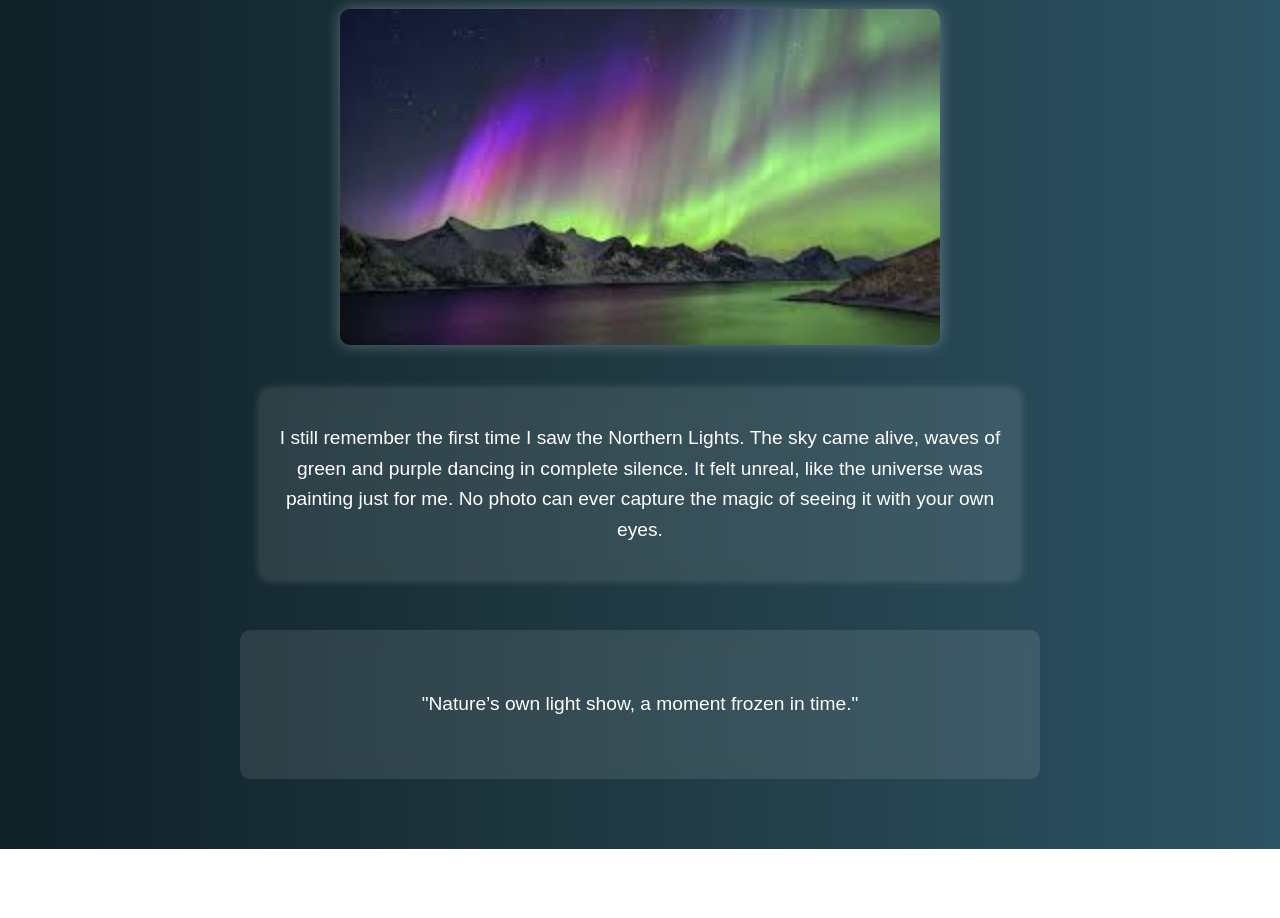
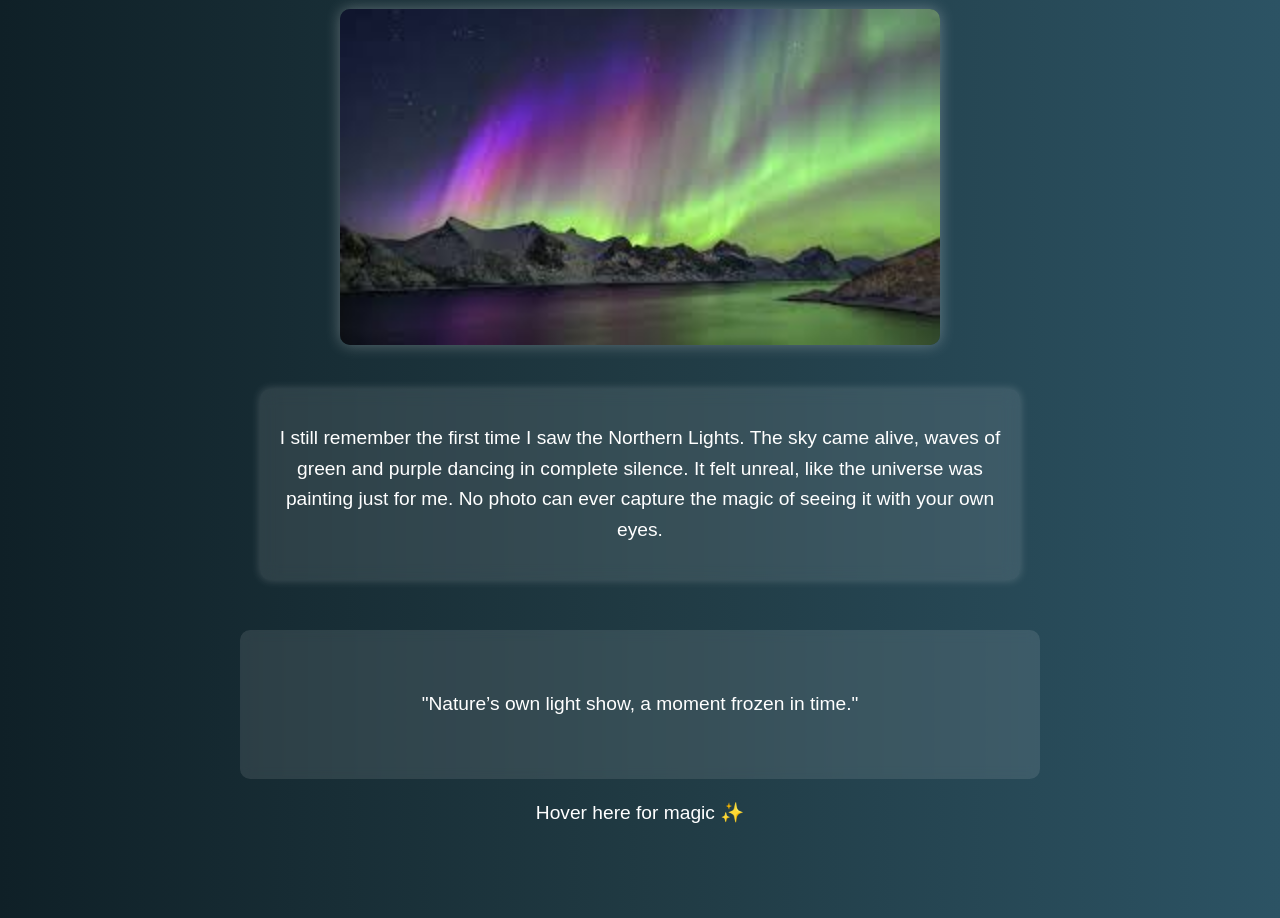
Before and after one commit to Ayoooo-byte/Aurora-Website, a plain HTML site: page index.html in a window 1280 px wide. Shown: the part 163-1081 px from the top of the page. Before the commit the page ends 1012 px from the top, so only its background shows below. Drawn offline with Linux system fonts and the light colour scheme.

Commit message:
Update index.html

```diff
--- a/index.html
+++ b/index.html
@@ -18,6 +18,7 @@
       <div class="quote-container">
         <p class="quote">"Nature’s own light show, a moment frozen in time."</p>
       </div>
+      <p class="hover-hint">Hover here for magic ✨</p>
     </div>
   </body>
 </html>
```
